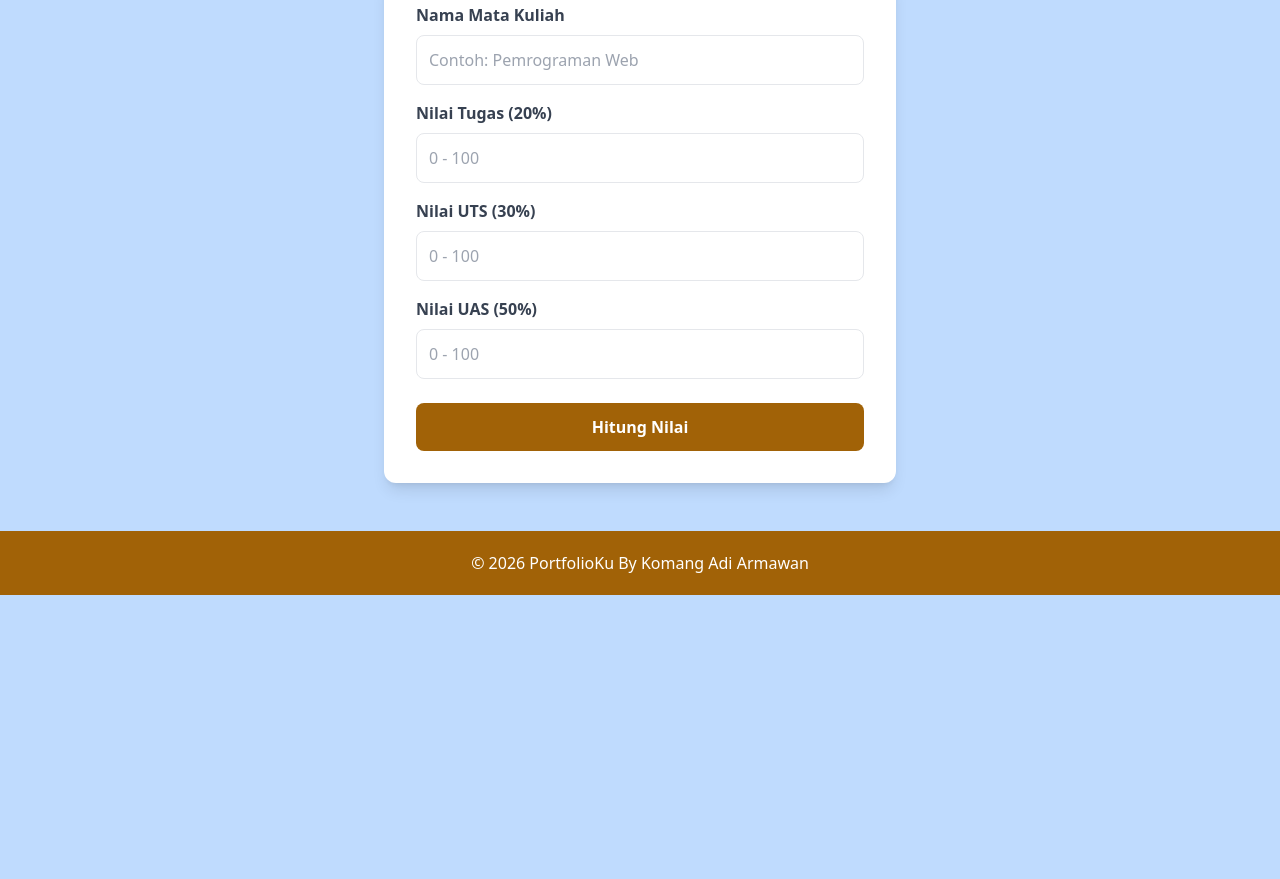
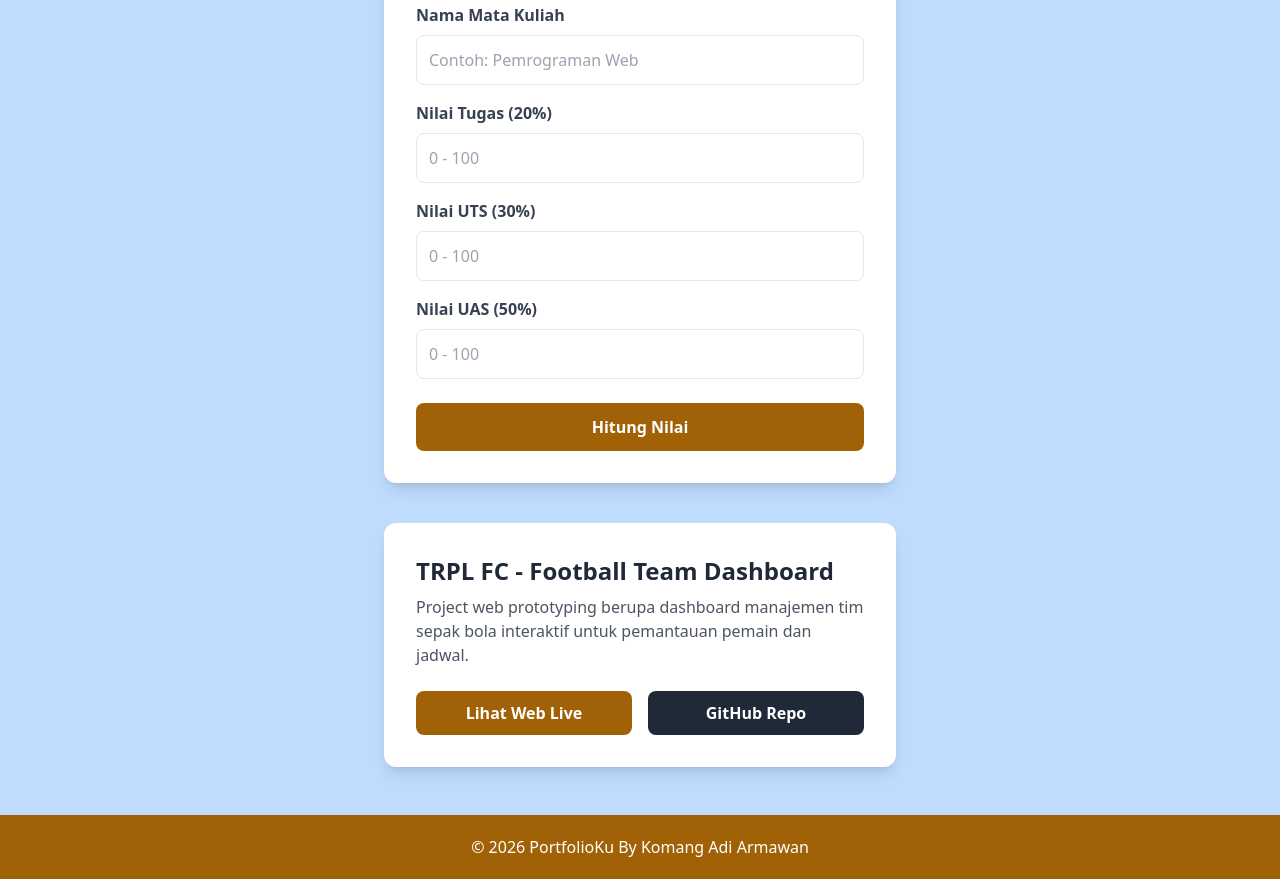
Before and after one commit to komangadiarmawan-hub/portfolio-website-komang-adi-armawan, a plain HTML site: page tugasjs.html in a window 1280 px wide. Shown: the part 277-1156 px from the top of the page. Before the commit the page ends 872 px from the top, so only its background shows below. Drawn offline with nearby package versions, Linux system fonts and the light colour scheme.

Commit message:
Update tugasjs.html

```diff
--- a/tugasjs.html
+++ b/tugasjs.html
@@ -3,7 +3,7 @@
 
 <head>
     <meta charset="UTF-8">
-    <meta name="viewport" content="width=device-width, initial-scale=1.0">
+    <meta name="viewport" content="width=1280">
     <title>Tugas JavaScript - Hitung Nilai Akhir</title>
 
     <script src="https://cdn.tailwindcss.com"></script>
@@ -77,6 +77,30 @@
             <div id="hasil" class="hidden mt-6 p-4 rounded-lg text-center font-bold"></div>
         </div>
 
+        <!-- KARTU PROYEK WEB BARU (TRPL FC DASHBOARD) -->
+        <div class="bg-white p-8 rounded-xl shadow-lg max-w-lg mx-auto mt-10">
+            <h3 class="text-2xl font-bold text-gray-800 mb-2">TRPL FC - Football Team Dashboard</h3>
+            <p class="text-gray-600 mb-6">
+                Project web prototyping berupa dashboard manajemen tim sepak bola interaktif untuk pemantauan pemain dan jadwal.
+            </p>
+
+            <div class="flex gap-4">
+                <a href="https://evaluasi-1-web-prototyping-komangadiarmawan.vercel.app/"
+                   target="_blank"
+                   rel="noopener noreferrer"
+                   class="flex-1 text-center bg-yellow-700 text-white font-semibold py-2.5 rounded-lg hover:bg-yellow-800 transition duration-300">
+                    Lihat Web Live
+                </a>
+
+                <a href="https://github.com/komangadiarmawan-hub/evaluasi-1-web-prototyping"
+                   target="_blank"
+                   rel="noopener noreferrer"
+                   class="flex-1 text-center bg-gray-800 text-white font-semibold py-2.5 rounded-lg hover:bg-gray-900 transition duration-300">
+                    GitHub Repo
+                </a>
+            </div>
+        </div>
+
     </section>
 
     <!-- Footer -->
```
